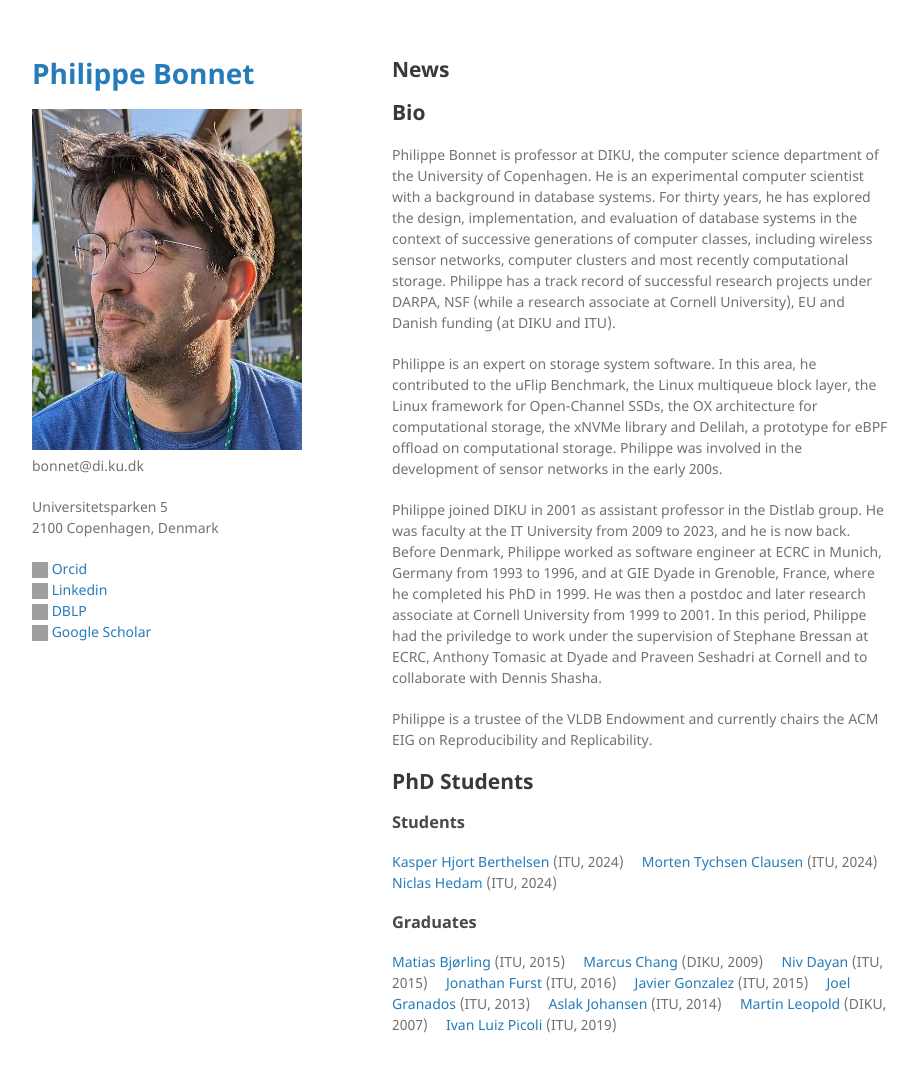
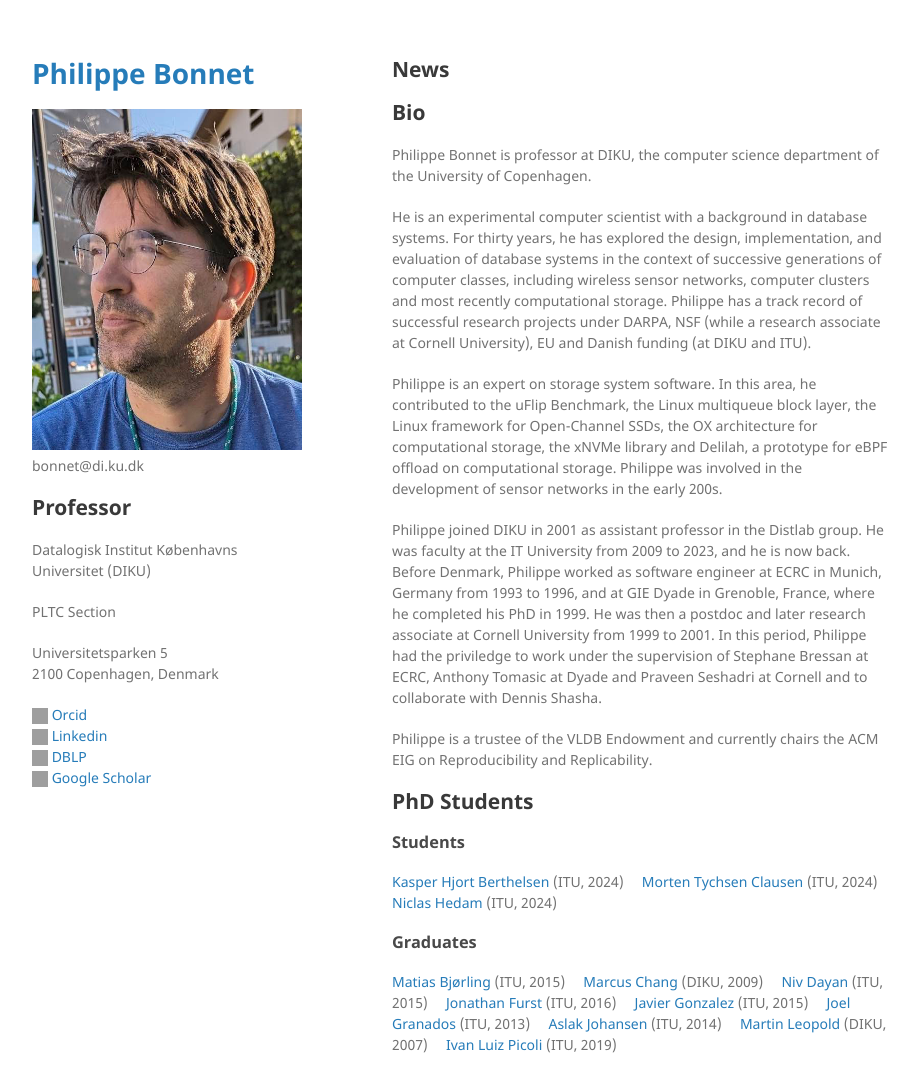
Before and after one commit to bonnet-p/bonnet-p.github.io, a Jekyll site: the page built from docs/index.md, in a window 1280 px wide and 1125 px high. Shown: the top 1092 px of the window, without its empty margins (178-1096 px from the left). Built offline with Jekyll 4.4.1, drawn with Linux system fonts in a browser that asks for light colours; our own code applies the rules of GitHub Pages for plain Markdown files; grey boxes are pictures that could not be loaded.

Commit message:
Added DIKU

```diff
--- a/docs/_layouts/default.html
+++ b/docs/_layouts/default.html
@@ -25,6 +25,10 @@
 
 	<p><span class="blockspam" aria-hidden="true">PLEASE GO AWAY!</span>bonnet@<!-- sdfjsdhfkjypcs -->di.ku.dk</p>
 
+	<h2>Professor</h2>
+
+	<p>Datalogisk Institut Københavns Universitet (DIKU)</p>
+	<p>PLTC Section</p>
 	<p>Universitetsparken 5<br>
 	2100 Copenhagen, Denmark</p>
 
--- a/docs/index.md
+++ b/docs/index.md
@@ -7,7 +7,9 @@ layout: default
 ## Bio
 
 Philippe Bonnet is professor at DIKU, the computer science department of the University
-of Copenhagen. He is an experimental computer scientist with a background in
+of Copenhagen.
+
+He is an experimental computer scientist with a background in
 database systems. For thirty years, he has explored the design, implementation,
 and evaluation of database systems in the context of successive generations of computer
 classes, including wireless sensor networks, computer clusters and most recently
```
